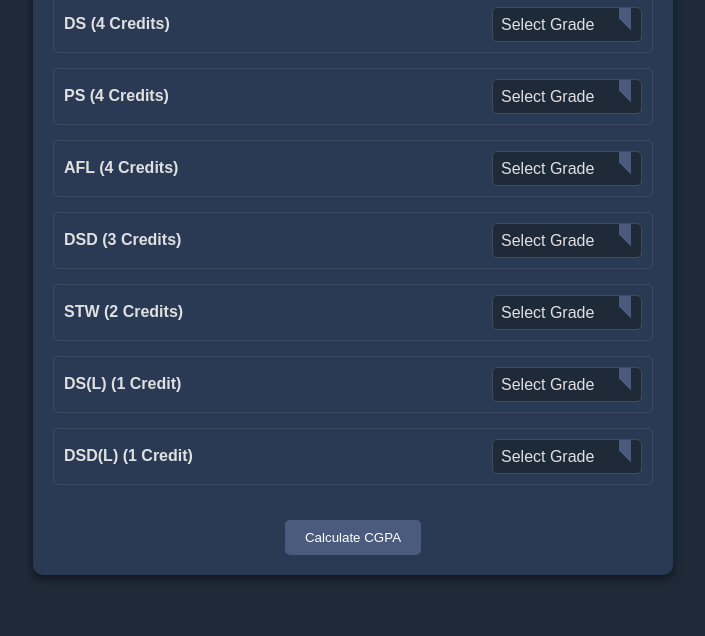
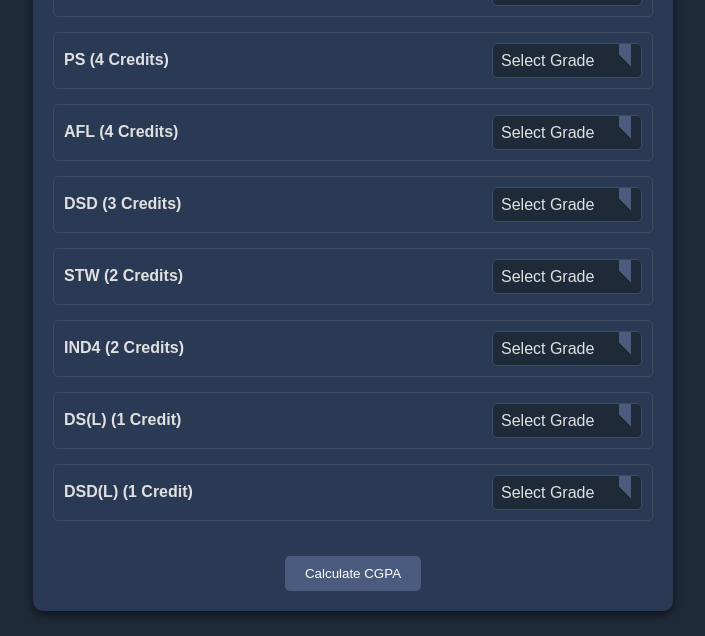
Before and after one commit to Rajarshi-Kar/KIIT-cgpa-calculator, a plain HTML site: page index.html in a window 1280 px wide. Shown: the part 164-800 px from the top of the page, without its empty margins (287-992 px from the left). Drawn offline with Linux system fonts and the light colour scheme.

Commit message:
Update index.html
Added IND4 to the HTML code

```diff
--- a/index.html
+++ b/index.html
@@ -76,6 +76,19 @@
                 </select>
             </div>
             <div class="course">
+                <div class="info">IND4 (2 Credits)</div>
+                <select id="grade5">
+                    <option value="">Select Grade</option>
+                    <option value="O">O</option>
+                    <option value="E">E</option>
+                    <option value="A">A</option>
+                    <option value="B">B</option>
+                    <option value="C">C</option>
+                    <option value="D">D</option>
+                    <option value="F">F</option>
+                </select>
+            </div>
+            <div class="course">
                 <div class="info">DS(L) (1 Credit)</div>
                 <select id="grade6">
                     <option value="">Select Grade</option>
```
